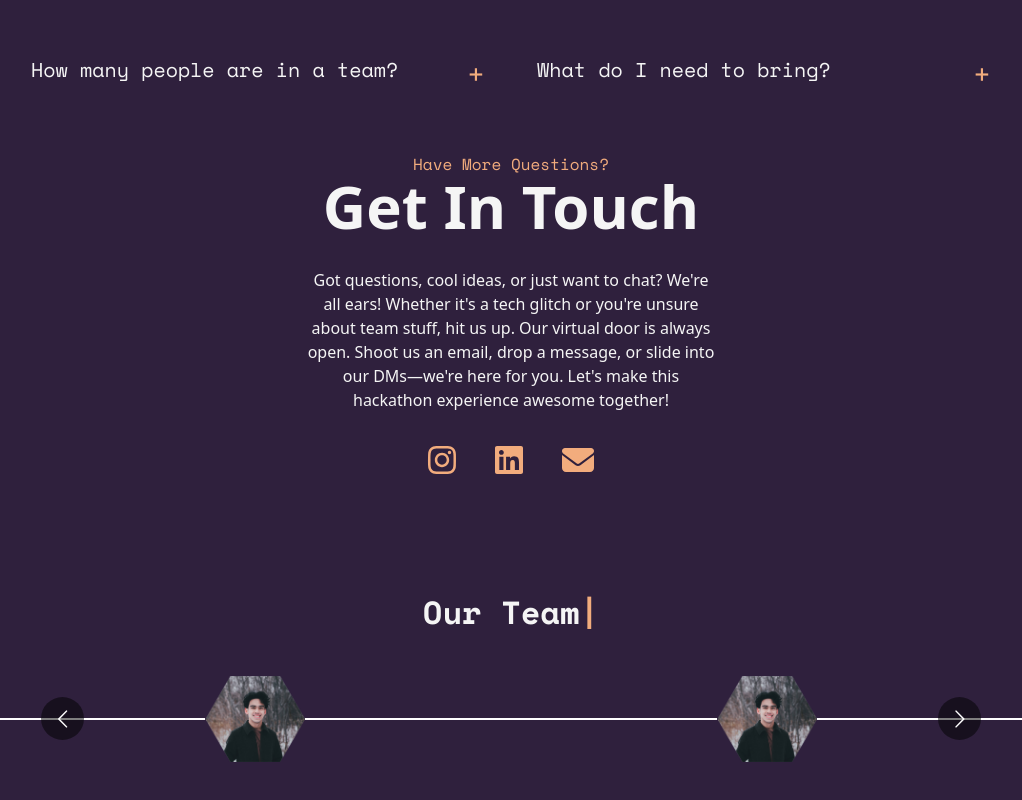
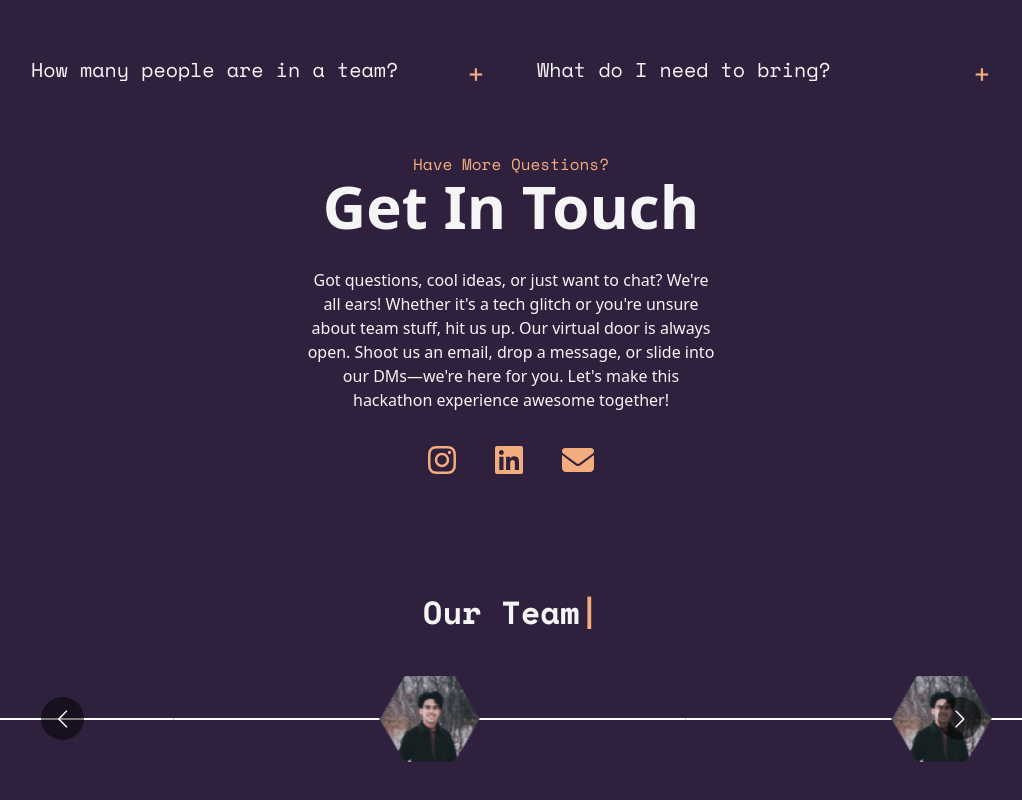
Before and after one commit to rtutz/NSBE-website, a React (Vite) app: page / in a window 1280 px wide. Shown: the part 2760-3560 px from the top of the page, without its empty margins (129-1151 px from the left). Built offline with nearby package versions, Linux system fonts and the light colour scheme.

Commit message:
Added our team carousel

```diff
--- a/src/components/OurTeam.jsx
+++ b/src/components/OurTeam.jsx
@@ -60,7 +60,7 @@ function OurTeam() {
                 className="type"
             />}
             </div>
-            <Carousel
+            {/* <Carousel
   additionalTransfrom={0}
   arrows
   autoPlaySpeed={3000}
@@ -110,12 +110,68 @@ function OurTeam() {
   sliderClass=""
   slidesToSlide={1}
   swipeable
+> */}
+<Carousel
+  additionalTransfrom={0}
+  arrows
+  autoPlay
+  autoPlaySpeed={1}
+  centerMode={false}
+  className=""
+  containerClass={'w-full'}
+  customTransition="transform 3000ms ease-in-out"
+  dotListClass=""
+  draggable
+  focusOnSelect={false}
+  infinite
+  itemClass=""
+  keyBoardControl
+  minimumTouchDrag={80}
+  pauseOnHover={true}
+  renderArrowsWhenDisabled={false}
+  renderButtonGroupOutside={false}
+  renderDotsOutside={false}
+  responsive={{
+    desktop: {
+      breakpoint: {
+        max: 3000,
+        min: 1024
+      },
+      items: 5,
+      partialVisibilityGutter: 40
+    },
+    mobile: {
+      breakpoint: {
+        max: 464,
+        min: 0
+      },
+      items: 1,
+      partialVisibilityGutter: 30
+    },
+    tablet: {
+      breakpoint: {
+        max: 1024,
+        min: 464
+      },
+      items: 2,
+      partialVisibilityGutter: 30
+    }
+  }}
+  rewind={false}
+  rewindWithAnimation={false}
+  rtl={false}
+  shouldResetAutoplay
+  showDots={false}
+  sliderClass=""
+  slidesToSlide={5}
+  swipeable
+  transitionDuration={5000}
 >
 {[...Array(10)].map((_, index) => (
         <div key={index} className='flex justify-center items-center'>
-          <div className="w-1/2 bg-white h-[0.10rem]" ></div>
+          <div className="w-full bg-white h-[0.10rem]" ></div>
           <img src={Ronald} alt="" />
-          <div className="w-1/2 bg-white h-[0.10rem]" ></div>
+          <div className="w-full bg-white h-[0.10rem]" ></div>
         </div>
       ))}
 
```
